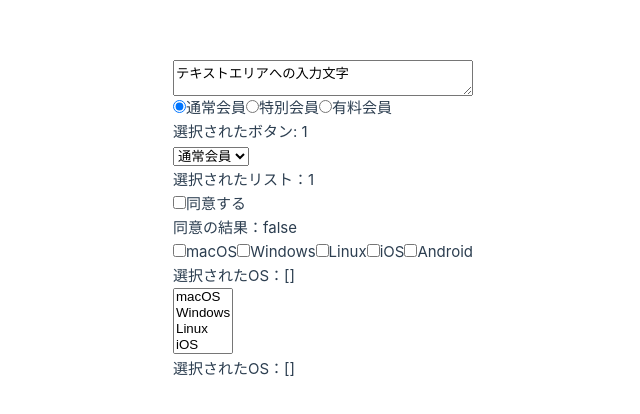
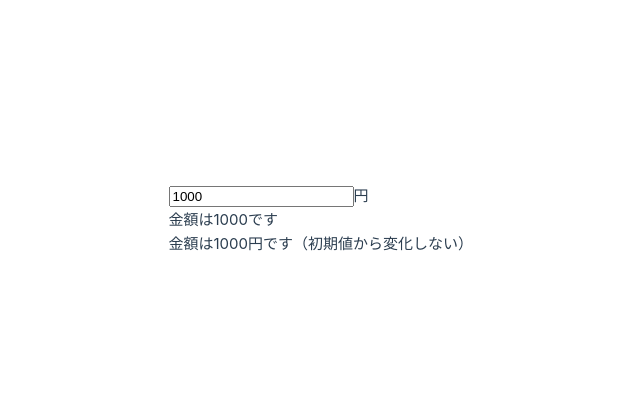
Before and after one commit to tanimoto1996/vue3, a Vue app in the folder front/: page / in a window 1280 px wide. Shown: the part 180-594 px from the top of the page, without its empty margins (167-807 px from the left). Built offline with nearby package versions, Linux system fonts and the light colour scheme.

Commit message:
v-onceディレクティブ

```diff
--- a/front/src/App.vue
+++ b/front/src/App.vue
@@ -1,72 +1,16 @@
 <script setup lang="ts">
 import {reactive, ref} from "vue"
 
-// 双方向バインディング
-const inputTextarea = ref("テキストエリアへの入力文字");
-const memberType = ref(1);
-const memberTypeSelect = ref(1);
-const isAgreed = ref(false);
-const isAgreed01 = ref(0);
-const selectedOS = ref([]);
-const selectedOSSelect = ref([]);
 
-
+const price = ref(1000);
 </script>
 
 <template>
-  <!-- テキストエリア -->
-  <textarea v-model="inputTextarea"></textarea>
-  <br>
-
-  <!-- ラジオボタン -->
   <section>
-    <label for=""><input type="radio" name="memberType" value="1" v-model="memberType">通常会員</label>
-    <label for=""><input type="radio" name="memberType" value="2" v-model="memberType">特別会員</label>
-    <label for=""><input type="radio" name="memberType" value="3" v-model="memberType">有料会員</label>
-    <br>
-    <p>選択されたボタン: {{ memberType }}</p>
+    <input type="number" v-model="price">円<br>
+    <p>金額は{{ price }}です</p>
+    <p v-once>金額は{{ price }}円です（初期値から変化しない）</p>
   </section>
-  <br>
-
-  <section>
-    <select v-model="memberTypeSelect">
-      <option value="1">通常会員</option>
-      <option value="2">特別会員</option>
-      <option value="3">有料会員</option>
-    </select>
-    <br>
-    <p>選択されたリスト：{{ memberTypeSelect }}</p>
-  </section>
-  <br>
-
-  <section>
-    <label for=""><input type="checkbox" v-model="isAgreed">同意する</label>
-    <p>同意の結果：{{ isAgreed }}</p>
-  </section>
-  <br>
-
-  <section>
-    <label for=""><input type="checkbox" v-model="selectedOS" value="1">macOS</label>
-    <label for=""><input type="checkbox" v-model="selectedOS" value="2">Windows</label>
-    <label for=""><input type="checkbox" v-model="selectedOS" value="3">Linux</label>
-    <label for=""><input type="checkbox" v-model="selectedOS" value="4">iOS</label>
-    <label for=""><input type="checkbox" v-model="selectedOS" value="5">Android</label>
-    <p>選択されたOS：{{ selectedOS }}</p>
-  </section>
-  <br>
-
-  <section>
-    <select v-model="selectedOSSelect" multiple>
-      <option value="1">macOS</option>
-      <option value="2">Windows</option>
-      <option value="3">Linux</option>
-      <option value="4">iOS</option>
-      <option value="5">Android</option>
-    </select>
-    <p>選択されたOS：{{ selectedOSSelect }}</p>
-  </section>
-
-  <!-- fileはv-modelを使えない -->
 
 
 </template>
```
